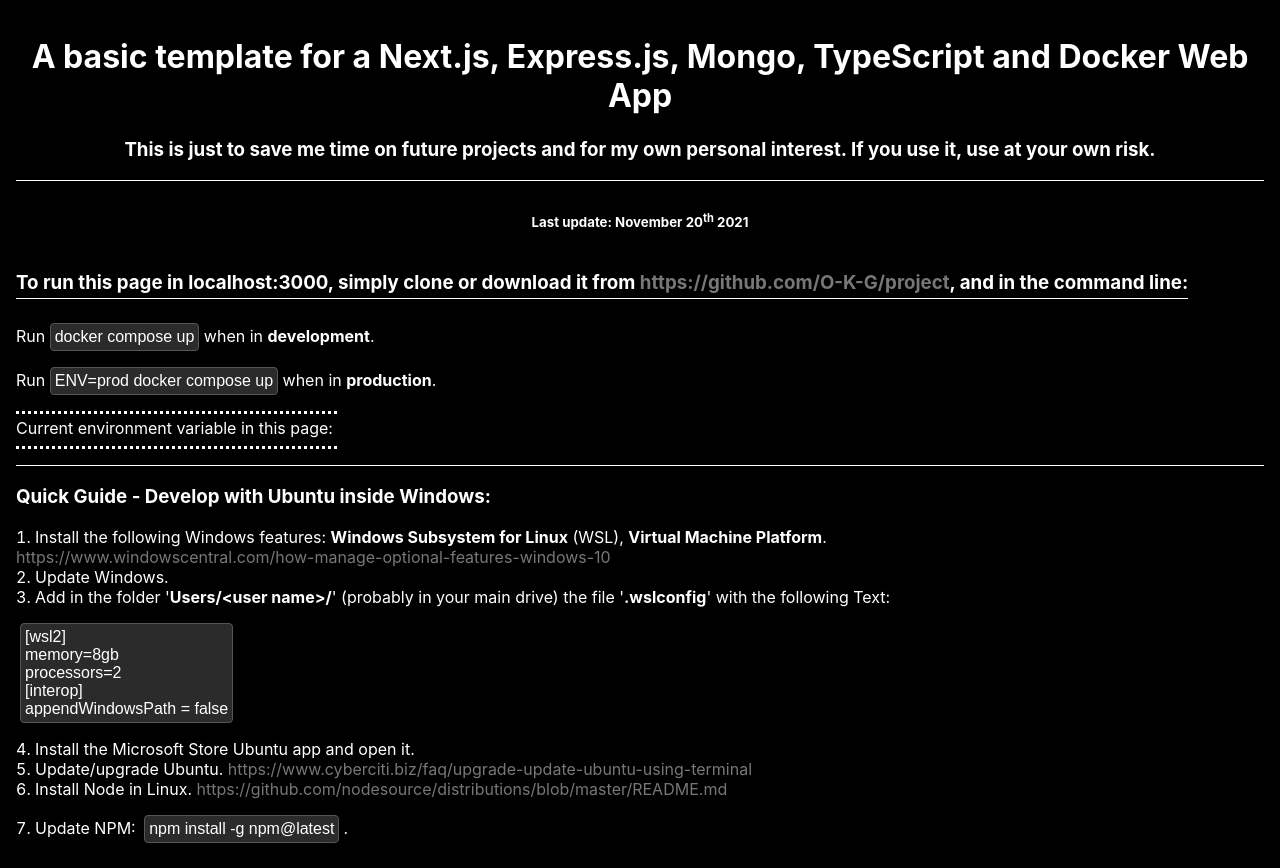
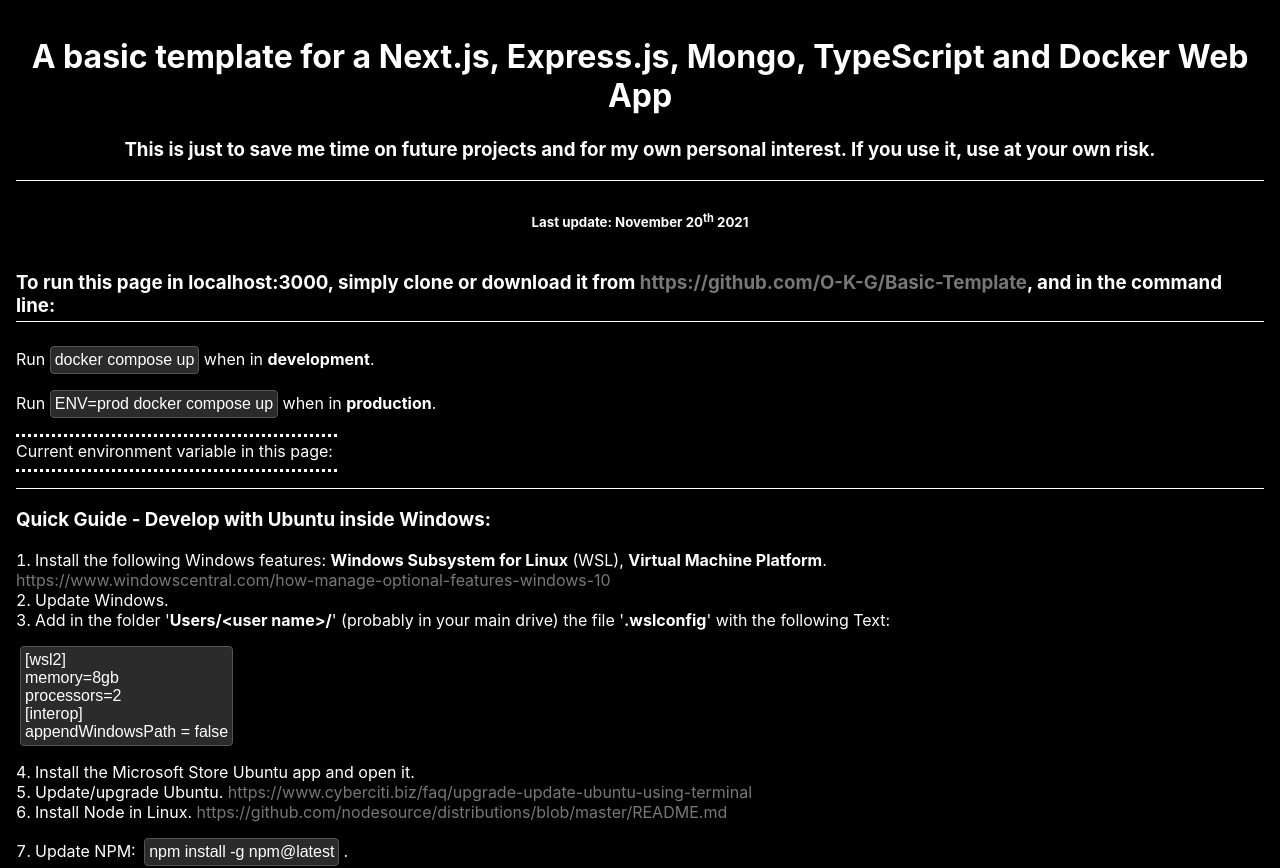
Before and after one commit to O-K-G/Basic-Template, a Next.js app in the folder frontend/: page / in a window 1280 px wide. Shown: the top 868 px of the page. Built offline with nearby package versions, Linux system fonts and the light colour scheme.

Commit message:
fix: Minor content update.

```diff
--- a/frontend/pages/index.tsx
+++ b/frontend/pages/index.tsx
@@ -25,7 +25,7 @@
 
       <section>
         <div className={title}>
-          <h3 className={titleText}>To run this page in localhost:3000, simply clone or download it from <a target="_blank" href="https://github.com/O-K-G/project" rel="noopener noreferrer">https://github.com/O-K-G/project</a>, and in the command line:</h3>
+          <h3 className={titleText}>To run this page in localhost:3000, simply clone or download it from <a target="_blank" href="https://github.com/O-K-G/Basic-Template" rel="noopener noreferrer">https://github.com/O-K-G/Basic-Template</a>, and in the command line:</h3>
           <div className={divider} />
         </div>
         <p>Run&nbsp;<button onClick={copyToClipboard} className={code}>docker compose up</button>&nbsp;when in <b>development</b>.</p>
```
Also changed, not shown: 1 other file (tests, documents, lock files or other folders).
